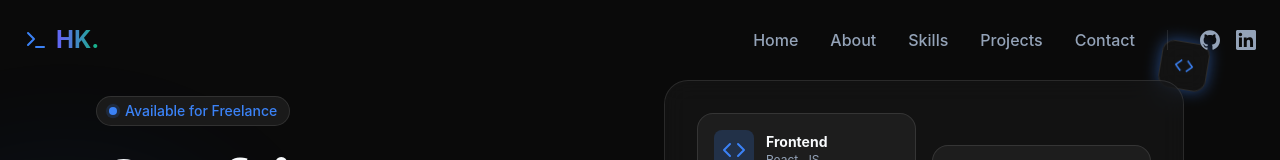
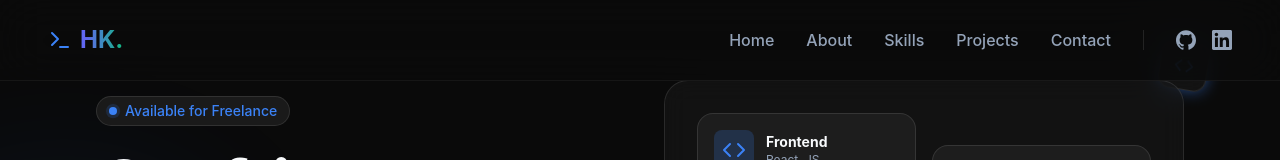
Before and after one commit to Harshkhatri16/portfolio, a React (Vite) app: page / in a window 1280 px wide. Shown: the top 160 px of the page. Built offline with nearby package versions, Linux system fonts and the light colour scheme.

Commit message:
Implement dynamic navbar scroll compression effect

```diff
--- a/src/components/Navbar.jsx
+++ b/src/components/Navbar.jsx
@@ -35,8 +35,12 @@ const Navbar = () => {
   ];
 
   return (
-    <nav className={`fixed w-full z-50 transition-all duration-300 ${scrolled ? 'glass py-4' : 'bg-transparent py-6'}`}>
-      <div className="max-w-7xl mx-auto px-6 flex justify-between items-center">
+    <nav className={`fixed left-0 right-0 z-50 transition-all duration-500 flex justify-center ${scrolled ? 'top-6' : 'top-0'}`}>
+      <div className={`transition-all duration-500 flex justify-between items-center ${
+        scrolled
+          ? 'glass rounded-full py-3 px-8 w-[90%] max-w-7xl shadow-2xl shadow-primary/10'
+          : 'w-full py-6 px-12 bg-background/80 backdrop-blur-xl border-b border-white/5'
+      }`}>
         <motion.div
           initial={{ opacity: 0, x: -20 }}
           animate={{ opacity: 1, x: 0 }}
@@ -76,14 +80,13 @@ const Navbar = () => {
             {isOpen ? <X size={24} /> : <Menu size={24} />}
           </button>
         </div>
-      </div>
 
         {/* Mobile Nav */}
         {isOpen && (
           <motion.div
             initial={{ opacity: 0, y: -20 }}
             animate={{ opacity: 1, y: 0 }}
-          className="md:hidden glass absolute top-full left-0 w-full p-6 space-y-4"
+            className="md:hidden glass absolute top-full left-0 right-0 mt-4 mx-4 p-6 rounded-3xl space-y-4"
           >
             {navLinks.map((link) => (
               <a
@@ -97,6 +100,7 @@ const Navbar = () => {
             ))}
           </motion.div>
         )}
+      </div>
     </nav>
   );
 };
```
Lines whose indentation alone changed are shown as unchanged.
